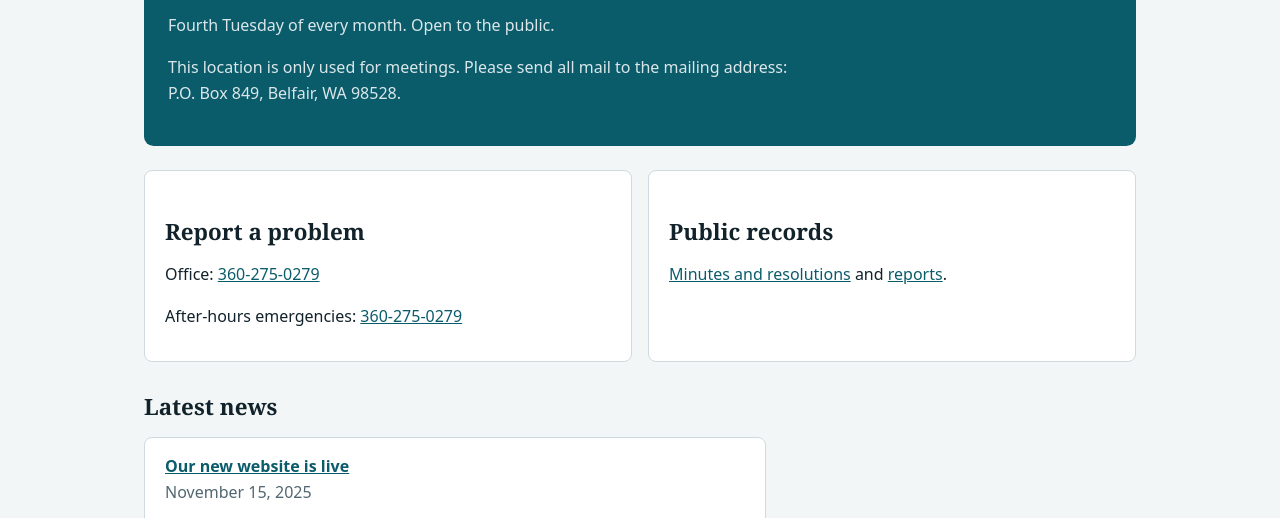
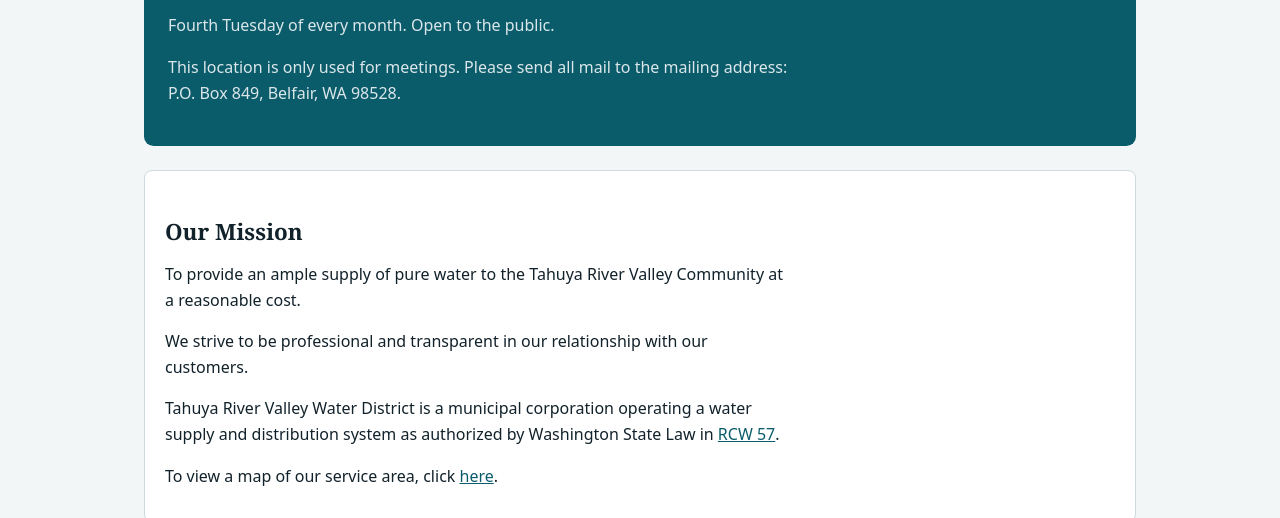
Before and after one commit to DrAcula27/trvwd, an Astro site: page / in a window 1280 px wide. Shown: the part 431-949 px from the top of the page. Built offline with nearby package versions, Linux system fonts and the light colour scheme; Astro itself is replaced by a stand-in of ours; no server answers.

Commit message:
add mission statement

```diff
--- a/src/config.ts
+++ b/src/config.ts
@@ -11,6 +11,8 @@ export const site = {
   mailingAddress: 'P.O. Box 849, Belfair, WA 98528',
   location: '1665 NE Tahuya River Dr, Tahuya, WA 98588',
   hours: 'by appointment only, please call or email to schedule.',
+  mission:
+    'To provide an ample supply of pure water to the Tahuya River Valley Community at a reasonable cost.',
 
   // IANA time zone. Meeting date/time math happens in this zone,
   // no matter where the visitor is.
--- a/src/pages/index.astro
+++ b/src/pages/index.astro
@@ -10,6 +10,15 @@ const news = (await getCollection('news')).sort((a, b) => +b.data.date - +a.data
   <h1>{site.name}</h1>
   <p>{site.tagline}</p>
   <MeetingCard />
+
+
+  <section class="card">
+    <h2>Our Mission</h2>
+    <p>{site.mission}</p>
+    <p>We strive to be professional and transparent in our relationship with our customers.</p>
+    <p>{site.name} is a municipal corporation operating a water supply and distribution system as authorized by Washington State Law in <a href="http://apps.leg.wa.gov/RCW/default.aspx?cite=57" target="_blank" rel="noopener noreferrer">RCW 57</a>.</p>
+    <p>To view a map of our service area, click <a href="/images/home/TRVWD_Service_Area.png" target="_blank" rel="noopener noreferrer">here</a>.</p>
+  </section>
 
   <div class="grid">
     <div class="card">
```
